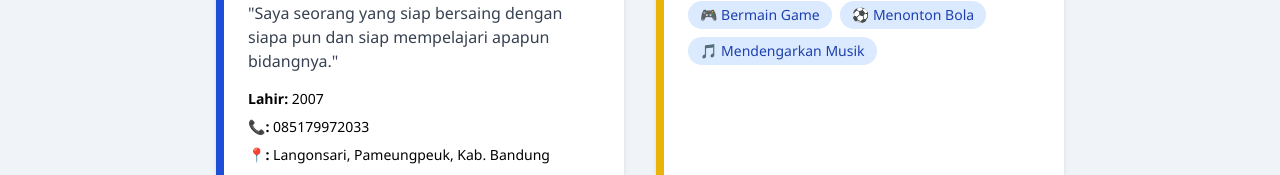
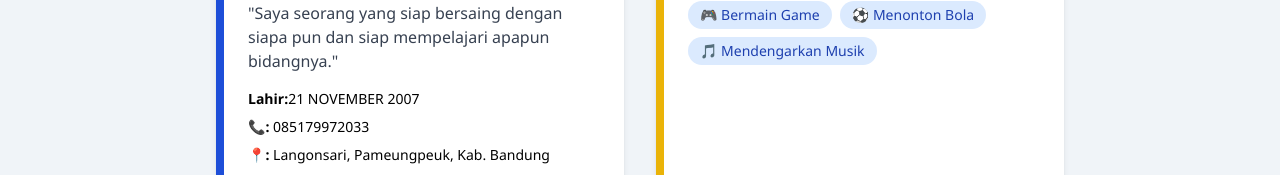
Before and after one commit to vist633/Tiopan, a plain HTML site: page index.html in a window 1280 px wide. Shown: the part 519-694 px from the top of the page. Drawn offline with nearby package versions, Linux system fonts and the light colour scheme.

Commit message:
Update index.html

```diff
--- a/index.html
+++ b/index.html
@@ -81,7 +81,7 @@
                 <h2 class="text-xl font-bold text-blue-800 mb-4">Tentang Diri</h2>
                 <p class="text-gray-700">"Saya seorang yang siap bersaing dengan siapa pun dan siap mempelajari apapun bidangnya."</p>
                 <ul class="mt-4 space-y-2 text-sm">
-                    <li><strong>Lahir:</strong> 2007</li>
+                    <li><strong>Lahir:</strong>21 NOVEMBER 2007</li>
                     <li><strong>📞:</strong> 085179972033</li>
                     <li><strong>📍:</strong> Langonsari, Pameungpeuk, Kab. Bandung</li>
                     <li><strong>IG:</strong> <a href="https://instagram.com/_mr.tivis" class="text-blue-600">@_mr.tivis</a></li>
```
